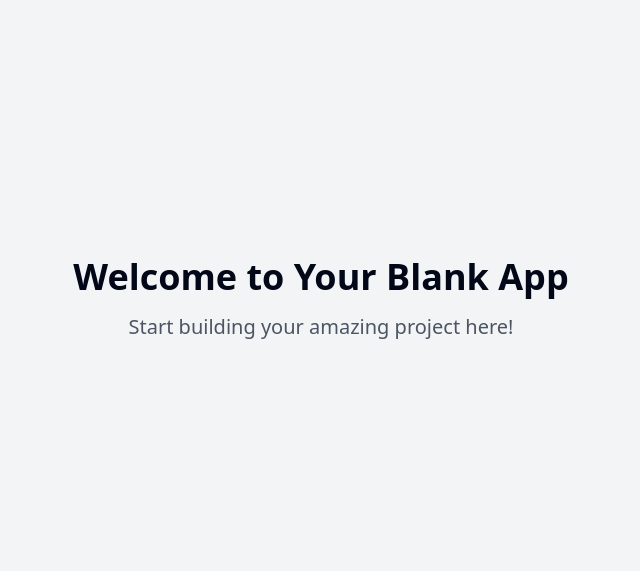
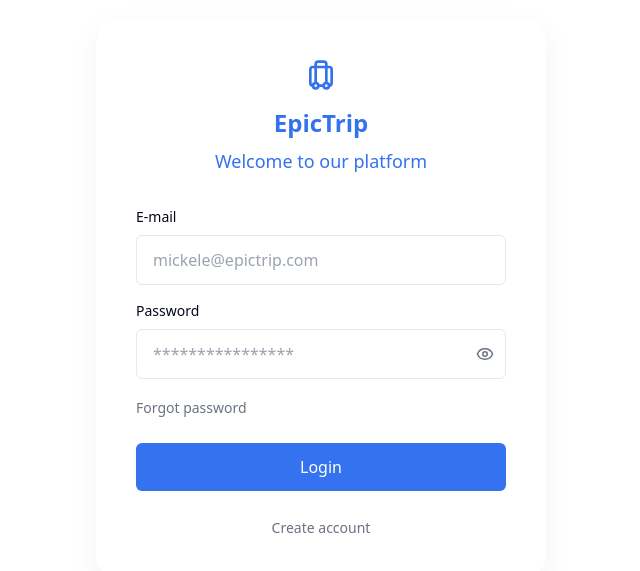
Before and after one commit to l7obrabo/backoffice4, a React (Vite) app: page / in a window 1280 px wide. Shown: the part 101-672 px from the top of the page, without its empty margins (319-959 px from the left). Built offline with nearby package versions, Linux system fonts and the light colour scheme.

Commit message:
feat: Implement backoffice application
Implement the backoffice application with a home page that matches the provided image, including layout, colors, icons, and element distribution.

```diff
--- a/index.html
+++ b/index.html
@@ -1,14 +1,15 @@
+
 <!DOCTYPE html>
 <html lang="en">
   <head>
     <meta charset="UTF-8" />
     <meta name="viewport" content="width=device-width, initial-scale=1.0" />
-    <title>backoffice-compass-control</title>
-    <meta name="description" content="Lovable Generated Project" />
-    <meta name="author" content="Lovable" />
+    <title>EpicTrip - Backoffice</title>
+    <meta name="description" content="EpicTrip Backoffice Management System" />
+    <meta name="author" content="EpicTrip" />
 
-    <meta property="og:title" content="backoffice-compass-control" />
-    <meta property="og:description" content="Lovable Generated Project" />
+    <meta property="og:title" content="EpicTrip - Backoffice" />
+    <meta property="og:description" content="EpicTrip Backoffice Management System" />
     <meta property="og:type" content="website" />
     <meta property="og:image" content="https://lovable.dev/opengraph-image-p98pqg.png" />
 
--- a/src/App.tsx
+++ b/src/App.tsx
@@ -1,3 +1,4 @@
+
 import { Toaster } from "@/components/ui/toaster";
 import { Toaster as Sonner } from "@/components/ui/sonner";
 import { TooltipProvider } from "@/components/ui/tooltip";
@@ -16,7 +17,6 @@ const App = () => (
       <BrowserRouter>
         <Routes>
           <Route path="/" element={<Index />} />
-          {/* ADD ALL CUSTOM ROUTES ABOVE THE CATCH-ALL "*" ROUTE */}
           <Route path="*" element={<NotFound />} />
         </Routes>
       </BrowserRouter>
--- /dev/null
+++ b/src/components/GeometricBackground.tsx
@@ -0,0 +1,11 @@
+
+import React from "react";
+
+const GeometricBackground: React.FC = () => {
+  // Esta é apenas a estrutura para o background
+  // O visual real será fornecido pela imagem de fundo via CSS
+
+  return <div className="login-background absolute inset-0 -z-10"></div>;
+};
+
+export default GeometricBackground;
--- /dev/null
+++ b/src/components/LoginForm.tsx
@@ -0,0 +1,96 @@
+
+import { useState } from "react";
+import { Eye, EyeOff, Luggage } from "lucide-react";
+
+const LoginForm = () => {
+  const [showPassword, setShowPassword] = useState(false);
+  const [email, setEmail] = useState("");
+  const [password, setPassword] = useState("");
+
+  const handleSubmit = (e: React.FormEvent) => {
+    e.preventDefault();
+    // Aqui você implementaria a lógica de autenticação
+    console.log("Login attempt with:", { email, password });
+  };
+
+  return (
+    <div className="login-card">
+      <div className="text-center mb-8">
+        <div className="flex justify-center mb-4">
+          <Luggage className="text-[hsl(var(--epic-blue))]" size={32} />
+        </div>
+        <h1 className="text-2xl font-bold epic-blue-text mb-2">EpicTrip</h1>
+        <p className="text-lg epic-blue-text">Welcome to our platform</p>
+      </div>
+
+      <form onSubmit={handleSubmit}>
+        <div className="mb-4">
+          <label htmlFor="email" className="block text-sm mb-2">
+            E-mail
+          </label>
+          <input
+            id="email"
+            type="email"
+            className="login-input"
+            placeholder="mickele@epictrip.com"
+            value={email}
+            onChange={(e) => setEmail(e.target.value)}
+            required
+          />
+        </div>
+
+        <div className="mb-4">
+          <label htmlFor="password" className="block text-sm mb-2">
+            Password
+          </label>
+          <div className="relative">
+            <input
+              id="password"
+              type={showPassword ? "text" : "password"}
+              className="login-input pr-10"
+              placeholder="****************"
+              value={password}
+              onChange={(e) => setPassword(e.target.value)}
+              required
+            />
+            <button
+              type="button"
+              className="absolute right-3 top-1/2 transform -translate-y-1/2 text-gray-500"
+              onClick={() => setShowPassword(!showPassword)}
+            >
+              {showPassword ? (
+                <EyeOff size={18} />
+              ) : (
+                <Eye size={18} />
+              )}
+            </button>
+          </div>
+        </div>
+
+        <div className="mb-6">
+          <button
+            type="button"
+            className="text-sm text-gray-500 hover:text-gray-700"
+          >
+            Forgot password
+          </button>
+        </div>
+
+        <button type="submit" className="epic-blue-btn w-full mb-6">
+          Login
+        </button>
+
+        <div className="text-center">
+          <button
+            type="button"
+            className="text-sm text-gray-500 hover:text-gray-700"
+          >
+            Create account
+          </button>
+        </div>
+      </form>
+    </div>
+  );
+};
+
+export default LoginForm;
--- a/src/index.css
+++ b/src/index.css
@@ -1,3 +1,4 @@
+
 @tailwind base;
 @tailwind components;
 @tailwind utilities;
@@ -34,59 +35,9 @@
 
     --radius: 0.5rem;
 
-    --sidebar-background: 0 0% 98%;
-
-    --sidebar-foreground: 240 5.3% 26.1%;
-
-    --sidebar-primary: 240 5.9% 10%;
-
-    --sidebar-primary-foreground: 0 0% 98%;
-
-    --sidebar-accent: 240 4.8% 95.9%;
-
-    --sidebar-accent-foreground: 240 5.9% 10%;
-
-    --sidebar-border: 220 13% 91%;
-
-    --sidebar-ring: 217.2 91.2% 59.8%;
-  }
-
-  .dark {
-    --background: 222.2 84% 4.9%;
-    --foreground: 210 40% 98%;
-
-    --card: 222.2 84% 4.9%;
-    --card-foreground: 210 40% 98%;
-
-    --popover: 222.2 84% 4.9%;
-    --popover-foreground: 210 40% 98%;
-
-    --primary: 210 40% 98%;
-    --primary-foreground: 222.2 47.4% 11.2%;
-
-    --secondary: 217.2 32.6% 17.5%;
-    --secondary-foreground: 210 40% 98%;
-
-    --muted: 217.2 32.6% 17.5%;
-    --muted-foreground: 215 20.2% 65.1%;
-
-    --accent: 217.2 32.6% 17.5%;
-    --accent-foreground: 210 40% 98%;
-
-    --destructive: 0 62.8% 30.6%;
-    --destructive-foreground: 210 40% 98%;
-
-    --border: 217.2 32.6% 17.5%;
-    --input: 217.2 32.6% 17.5%;
-    --ring: 212.7 26.8% 83.9%;
-    --sidebar-background: 240 5.9% 10%;
-    --sidebar-foreground: 240 4.8% 95.9%;
-    --sidebar-primary: 224.3 76.3% 48%;
-    --sidebar-primary-foreground: 0 0% 100%;
-    --sidebar-accent: 240 3.7% 15.9%;
-    --sidebar-accent-foreground: 240 4.8% 95.9%;
-    --sidebar-border: 240 3.7% 15.9%;
-    --sidebar-ring: 217.2 91.2% 59.8%;
+    --epic-blue: 220 85% 57%;
+    --epic-blue-light: 210 100% 97%;
+    --epic-gray: 220 20% 97%;
   }
 }
 
@@ -99,3 +50,63 @@
     @apply bg-background text-foreground;
   }
 }
+
+.login-background {
+  background-color: hsl(var(--epic-blue-light));
+  position: relative;
+  min-height: 100vh;
+  overflow: hidden;
+}
+
+.login-background::before {
+  content: '';
+  position: absolute;
+  top: 0;
+  left: 0;
+  right: 0;
+  bottom: 0;
+  background-image: url('/lovable-uploads/2e5ec9cc-d5a1-429e-be96-f7f49f489d81.png');
+  background-size: cover;
+  background-position: center;
+  z-index: 0;
+}
+
+.login-card {
+  background: white;
+  border-radius: 1.5rem;
+  box-shadow: 0 8px 30px rgba(0, 0, 0, 0.05);
+  width: 100%;
+  max-width: 450px;
+  padding: 2.5rem;
+  position: relative;
+  z-index: 1;
+}
+
+.epic-blue-btn {
+  background-color: hsl(var(--epic-blue));
+  color: white;
+  padding: 0.75rem 1rem;
+  border-radius: 0.375rem;
+  font-weight: 500;
+  transition: all 0.2s;
+}
+
+.epic-blue-btn:hover {
+  filter: brightness(1.05);
+}
+
+.epic-blue-text {
+  color: hsl(var(--epic-blue));
+}
+
+.login-input {
+  width: 100%;
+  padding: 0.75rem 1rem;
+  border: 1px solid hsl(214.3 31.8% 91.4%);
+  border-radius: 0.375rem;
+}
+
+.login-input:focus {
+  outline: 2px solid hsla(var(--epic-blue), 0.2);
+  border-color: hsl(var(--epic-blue));
+}
--- a/src/pages/Index.tsx
+++ b/src/pages/Index.tsx
@@ -1,12 +1,12 @@
-// Update this page (the content is just a fallback if you fail to update the page)
+
+import LoginForm from "@/components/LoginForm";
+import GeometricBackground from "@/components/GeometricBackground";
 
 const Index = () => {
   return (
-    <div className="min-h-screen flex items-center justify-center bg-gray-100">
-      <div className="text-center">
-        <h1 className="text-4xl font-bold mb-4">Welcome to Your Blank App</h1>
-        <p className="text-xl text-gray-600">Start building your amazing project here!</p>
-      </div>
+    <div className="min-h-screen flex items-center justify-center relative overflow-hidden">
+      <GeometricBackground />
+      <LoginForm />
     </div>
   );
 };
```
Also changed, not shown: public/lovable-uploads/2e5ec9cc-d5a1-429e-be96-f7f49f489d81.png (added).
